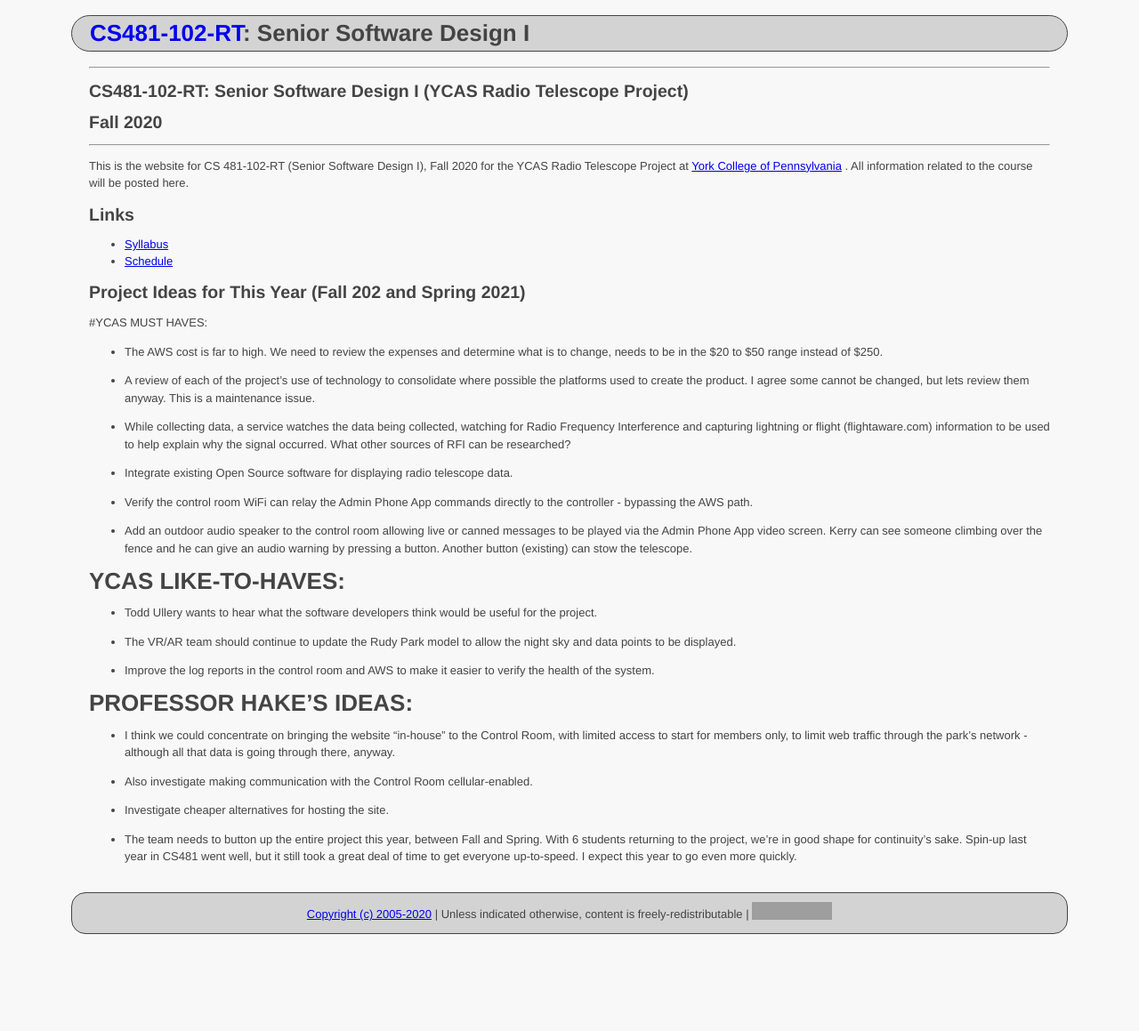
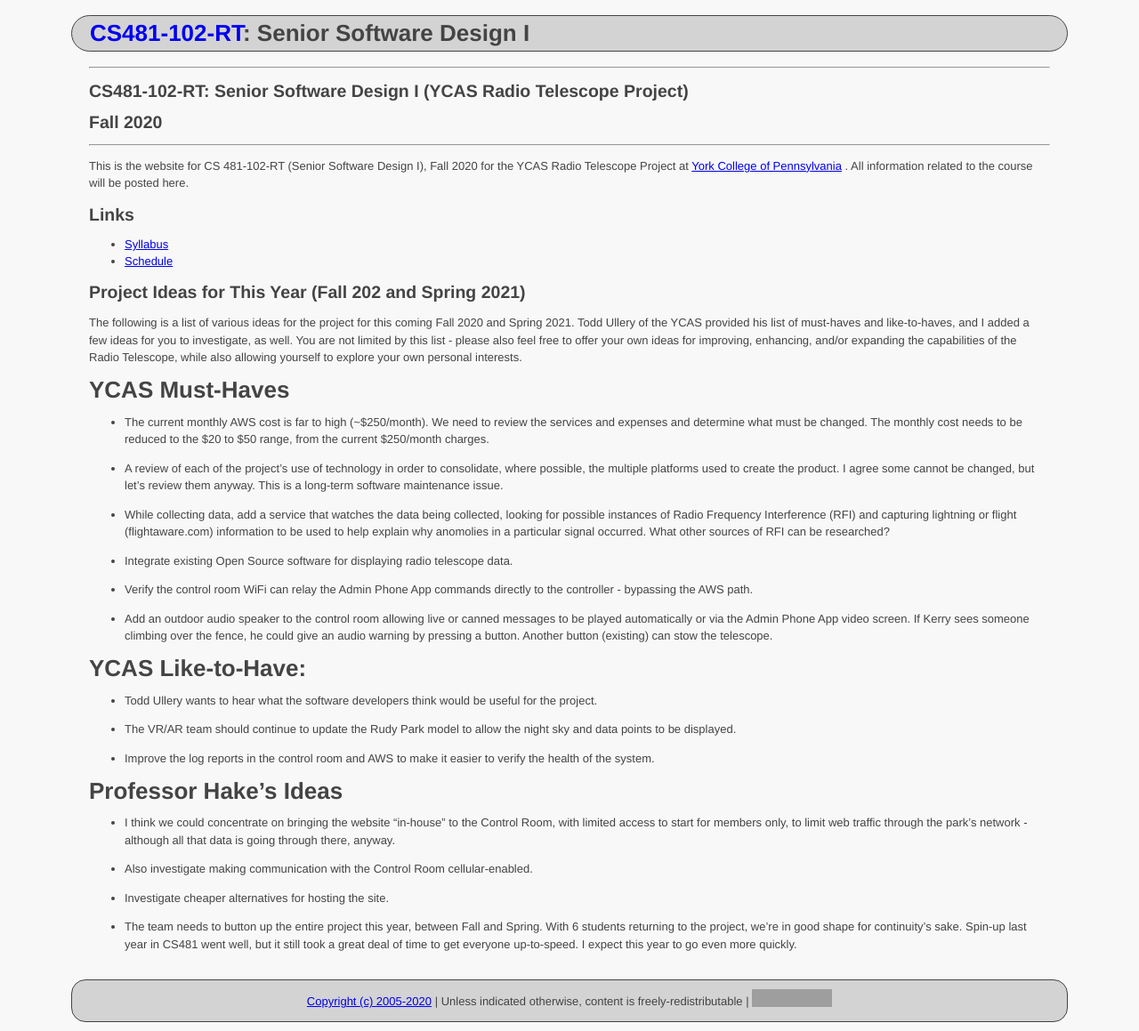
Before and after one commit to ycpcs/cs481-fall2020-RT, a Jekyll site: the page built from index.md, in a window 1280 px wide. Shown: the whole page at 89% size. Built offline with Jekyll 4.4.1, drawn with Linux system fonts in a browser that asks for light colours; before the commit the page ends 1060 px from its top, so only the background shows below that; grey boxes are pictures that could not be loaded.

Commit message:
edits to project ideas

```diff
--- a/index.md
+++ b/index.md
@@ -20,22 +20,23 @@ This is the website for CS 481-102-RT (Senior Software Design I), Fall 2020 for
 * [Schedule](schedule.html)
 
 ## Project Ideas for This Year (Fall 202 and Spring 2021)
+The following is a list of various ideas for the project for this coming Fall 2020 and Spring 2021.  Todd Ullery of the YCAS provided his list of must-haves and like-to-haves, and I added a few ideas for you to investigate, as well.  You are not limited by this list - please also feel free to offer your own ideas for improving, enhancing, and/or expanding the capabilities of the Radio Telescope, while also allowing yourself to explore your own personal interests.
 
-#YCAS MUST HAVES:
+# YCAS Must-Haves
 
-* The AWS cost is far to high. We need to review the expenses and determine what is to change, needs to be in the $20 to $50 range instead of $250.
+* The current monthly AWS cost is far to high (~$250/month).  We need to review the services and expenses and determine what must be changed.  The monthly cost needs to be reduced to the $20 to $50 range, from the current $250/month charges.
 
-* A review of each of the project's use of technology to consolidate where possible the platforms used to create the product. I agree some cannot be changed, but lets review them anyway. This is a maintenance issue.
+* A review of each of the project's use of technology in order to consolidate, where possible, the multiple platforms used to create the product. I agree some cannot be changed, but let's review them anyway. This is a long-term software maintenance issue.
 
-* While collecting data, a service watches the data being collected, watching for Radio Frequency Interference and capturing lightning or flight (flightaware.com) information to be used to help explain why the signal occurred. What other sources of RFI can be researched?
+* While collecting data, add a service that watches the data being collected, looking for possible instances of Radio Frequency Interference (RFI) and capturing lightning or flight (flightaware.com) information to be used to help explain why anomolies in a particular signal occurred. What other sources of RFI can be researched?
 
 * Integrate existing Open Source software for displaying radio telescope data.
 
 * Verify the control room WiFi can relay the Admin Phone App commands directly to the controller - bypassing the AWS path.
 
-* Add an outdoor audio speaker to the control room allowing live or canned messages to be played via the Admin Phone App video screen. Kerry can see someone climbing over the fence and he can give an audio warning by pressing a button. Another button (existing) can stow the telescope.
+* Add an outdoor audio speaker to the control room allowing live or canned messages to be played automatically or via the Admin Phone App video screen. If Kerry sees someone climbing over the fence, he could give an audio warning by pressing a button. Another button (existing) can stow the telescope.
 
-# YCAS LIKE-TO-HAVES:
+# YCAS Like-to-Have:
 
 * Todd Ullery wants to hear what the software developers think would be useful for the project.
 
@@ -44,7 +45,7 @@ This is the website for CS 481-102-RT (Senior Software Design I), Fall 2020 for
 * Improve the log reports in the control room and AWS to make it easier to verify the health of the system.
 
 
-# PROFESSOR HAKE'S IDEAS:
+# Professor Hake's Ideas
 
 * I think we could concentrate on bringing the website "in-house" to the Control Room, with limited access to start for members only, to limit web traffic through the park's network - although all that data is going through there, anyway.
 
```
